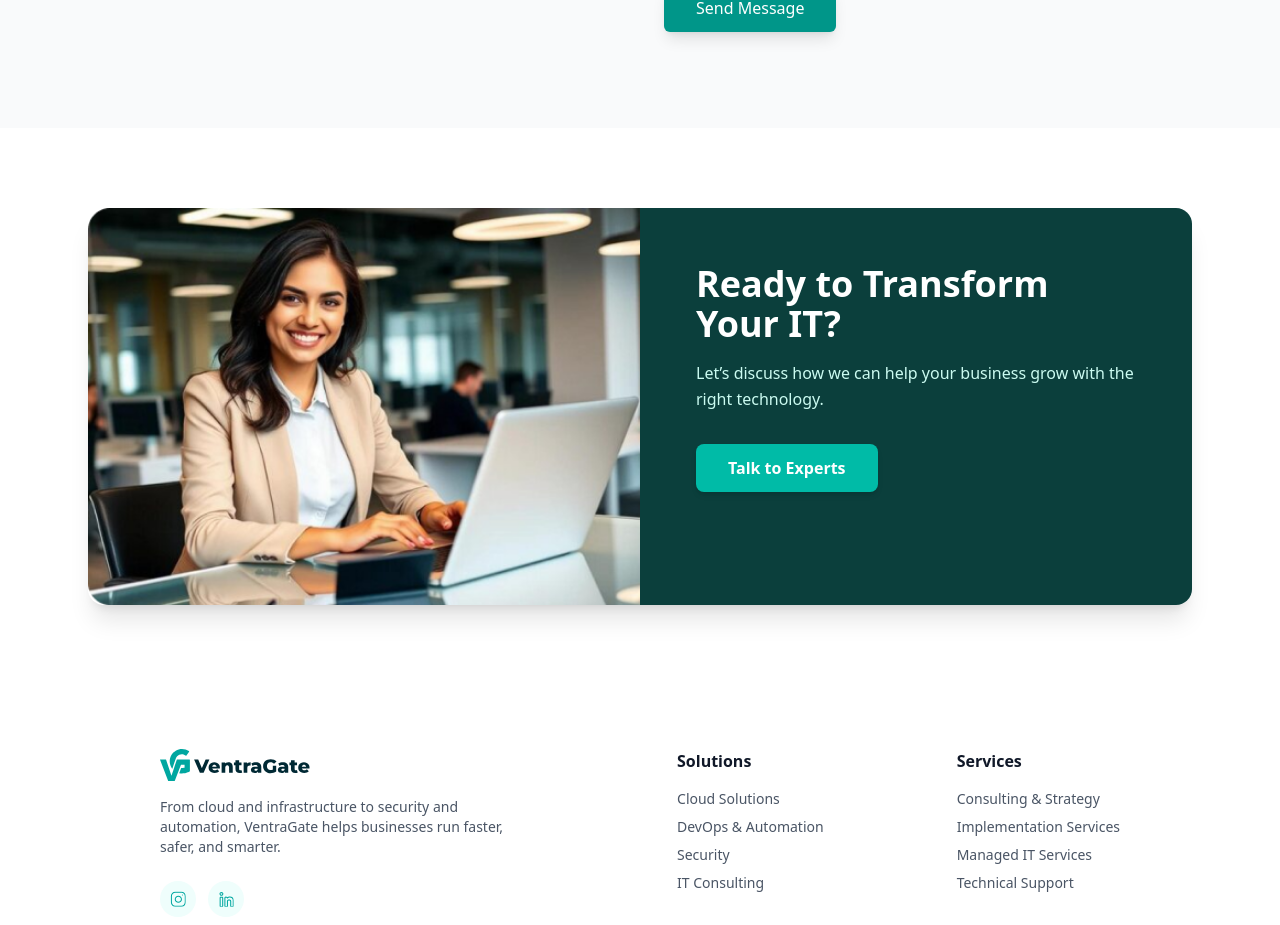
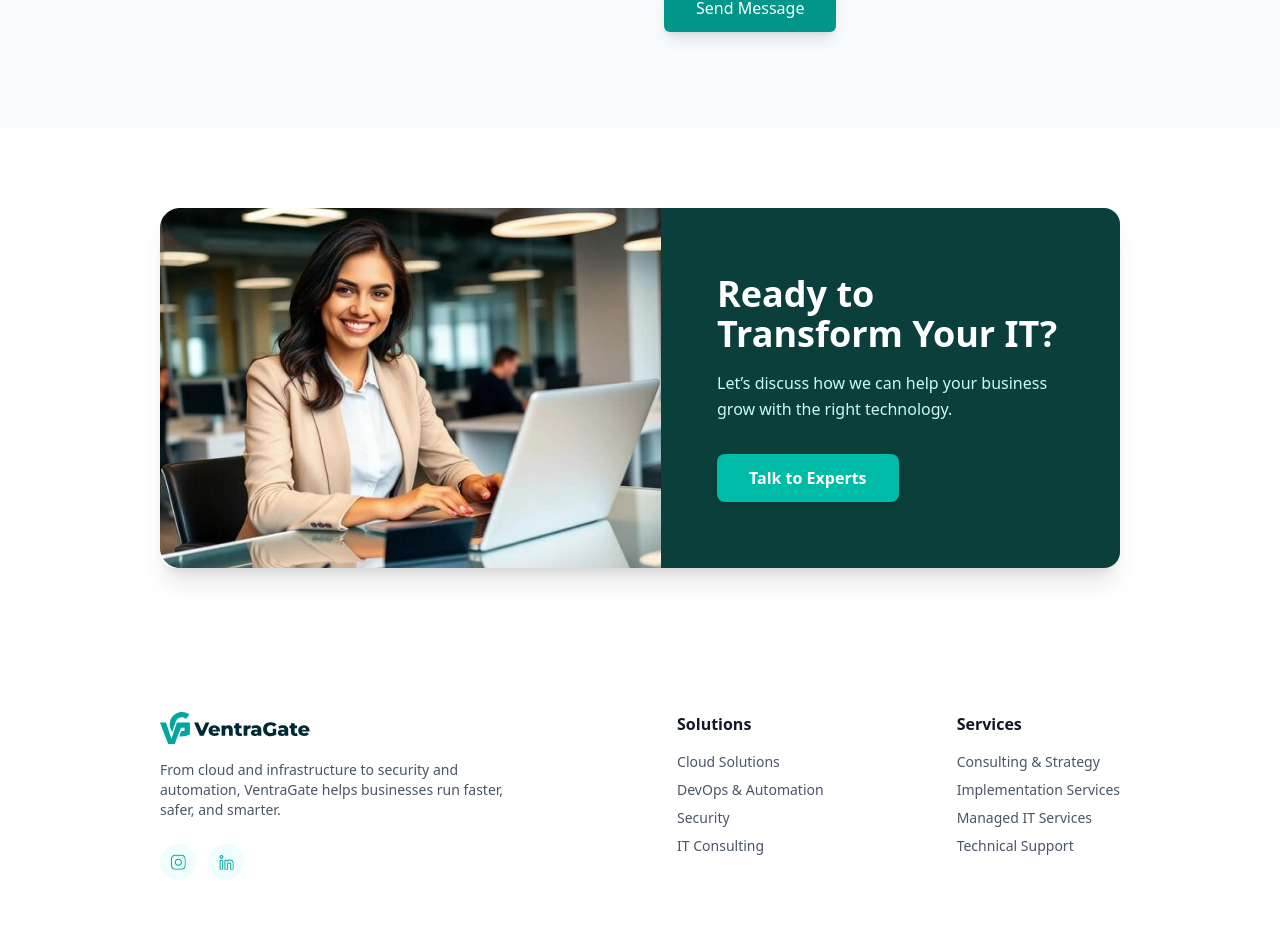
Before and after one commit to Madasamy-123/Ventragate-Website, a React (Vite) app: page / in a window 1280 px wide. Shown: the part 4754-5679 px from the top of the page. Built offline with nearby package versions, Linux system fonts and the light colour scheme.

Commit message:
changes CTA page

```diff
--- a/src/components/CTA.jsx
+++ b/src/components/CTA.jsx
@@ -1,14 +1,47 @@
-import expertImg from '../assets/images/experts-img.png'
+import expertImg from "../assets/images/experts-img.png";
+
 export default function CTA() {
   return (
-    <section className="py-20 bg-white max-w-[120rem]">
-      <div className="max-w-6xl mx-auto px-6">
+    <section className="py-20 bg-white">
 
-        {/* CTA Card */}
-        <div className="grid grid-cols-1 md:grid-cols-2 overflow-hidden rounded-2xl shadow-xl">
+      {/* OUTER CONTAINER */}
+      <div
+        className="
+          max-w-[120rem]
+          mx-auto
+          px-4
+          sm:px-6
+          md:px-10
+          lg:px-[7.5rem]
+          xl:px-[10rem]
+          2xl:px-[13.125rem]
+        "
+      >
+
+        {/* CTA CARD */}
+        <div
+          className="
+            flex
+            flex-col
+            lg:flex-row
+            overflow-hidden
+            rounded-2xl
+            shadow-xl
+            lg:h-[22.5rem]   /* 360px only on laptop+ */
+          "
+        >
 
           {/* LEFT IMAGE */}
-          <div className="h-full">
+          <div
+            className="
+              w-full
+              h-[14rem]
+              sm:h-[18rem]
+              lg:w-[31.3125rem]
+              lg:h-[22.5rem]
+              flex-shrink-0
+            "
+          >
             <img
               src={expertImg}
               alt="Professional consultant"
@@ -17,27 +50,22 @@ export default function CTA() {
           </div>
 
           {/* RIGHT CONTENT */}
-          <div className="relative bg-[#0b3f3c] text-white p-10 md:p-14 flex flex-col ">
-
-            {/* subtle background pattern */}
-            {/* <div className="absolute right-0 bottom-0 opacity-20">
-              <svg width="180" height="180" viewBox="0 0 200 200">
-                <path
-                  d="M0 100 C50 80, 150 120, 200 100"
-                  stroke="#5eead4"
-                  strokeWidth="2"
-                  fill="none"
-                />
-                <path
-                  d="M0 130 C60 110, 140 150, 200 130"
-                  stroke="#5eead4"
-                  strokeWidth="2"
-                  fill="none"
-                />
-              </svg>
-            </div> */}
-
-            <h2 className="text-3xl md:text-4xl font-semibold mb-4">
+          <div
+            className="
+              flex-1
+              bg-[#0b3f3c]
+              text-white
+              p-8
+              sm:p-10
+              md:p-12
+              lg:p-14
+              flex
+              flex-col
+              justify-center
+              lg:h-[22.5rem]
+            "
+          >
+            <h2 className="text-2xl sm:text-3xl md:text-4xl font-semibold mb-4">
               Ready to Transform Your IT?
             </h2>
 
@@ -46,7 +74,25 @@ export default function CTA() {
               technology.
             </p>
 
-            <button onClick={() => document.getElementById('contact').scrollIntoView({behavior: 'smooth'})} className="w-fit bg-teal-500 text-white px-8 py-3 rounded-lg font-semibold hover:bg-teal-400 transition shadow-md">
+            <button
+              onClick={() =>
+                document
+                  .getElementById("contact")
+                  ?.scrollIntoView({ behavior: "smooth" })
+              }
+              className="
+                w-fit
+                bg-teal-500
+                text-white
+                px-8
+                py-3
+                rounded-lg
+                font-semibold
+                hover:bg-teal-400
+                transition
+                shadow-md
+              "
+            >
               Talk to Experts
             </button>
           </div>
```
